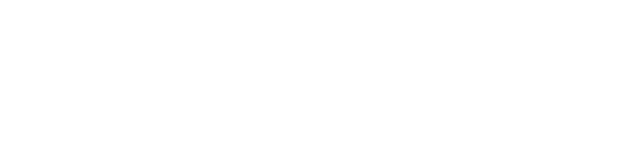
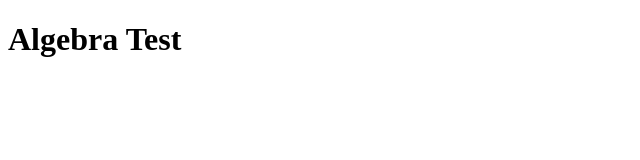
Before and after one commit to dankogrg/Algebra-test, a plain HTML site: page index.html in a window 1280 px wide. Shown: the whole page, without its empty margins (0-640 px from the left). Drawn offline with Linux system fonts and the light colour scheme.

Commit message:
Add title

```diff
--- a/index.html
+++ b/index.html
@@ -6,6 +6,6 @@
     <title>Algebra Test</title>
 </head>
 <body>
-
+    <h1>Algebra Test</h1>
 </body>
 </html>
```
